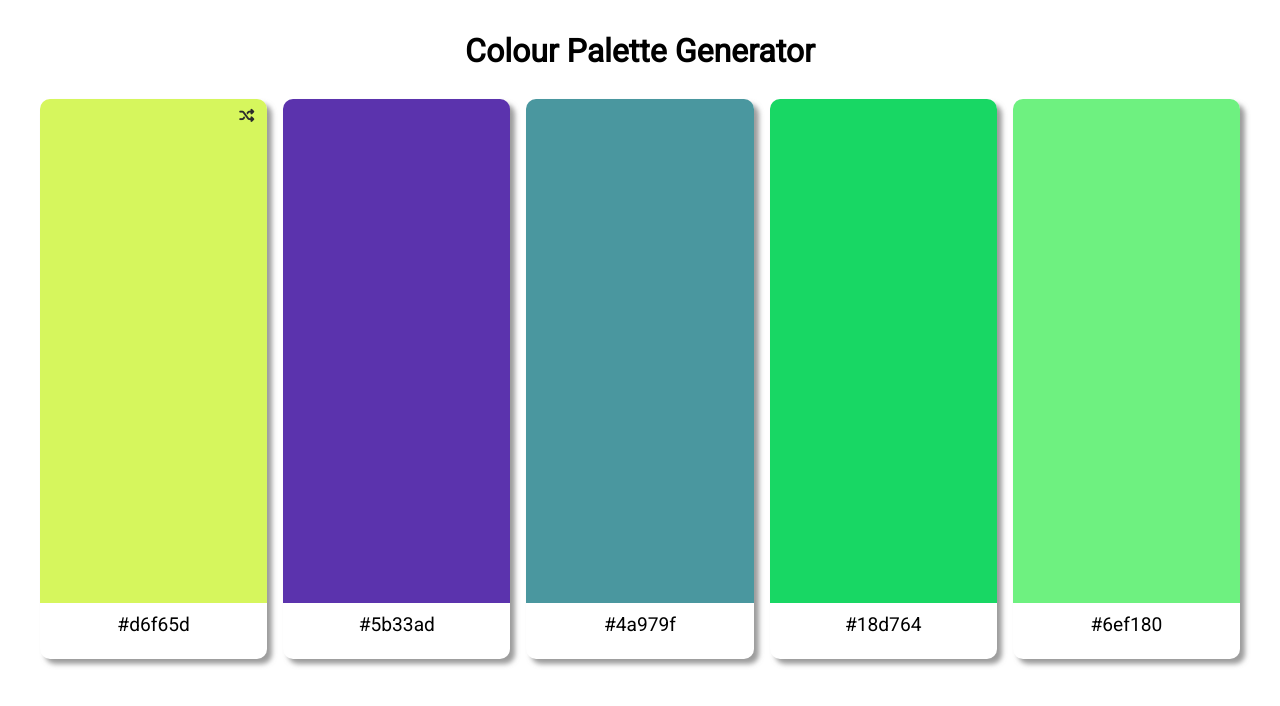
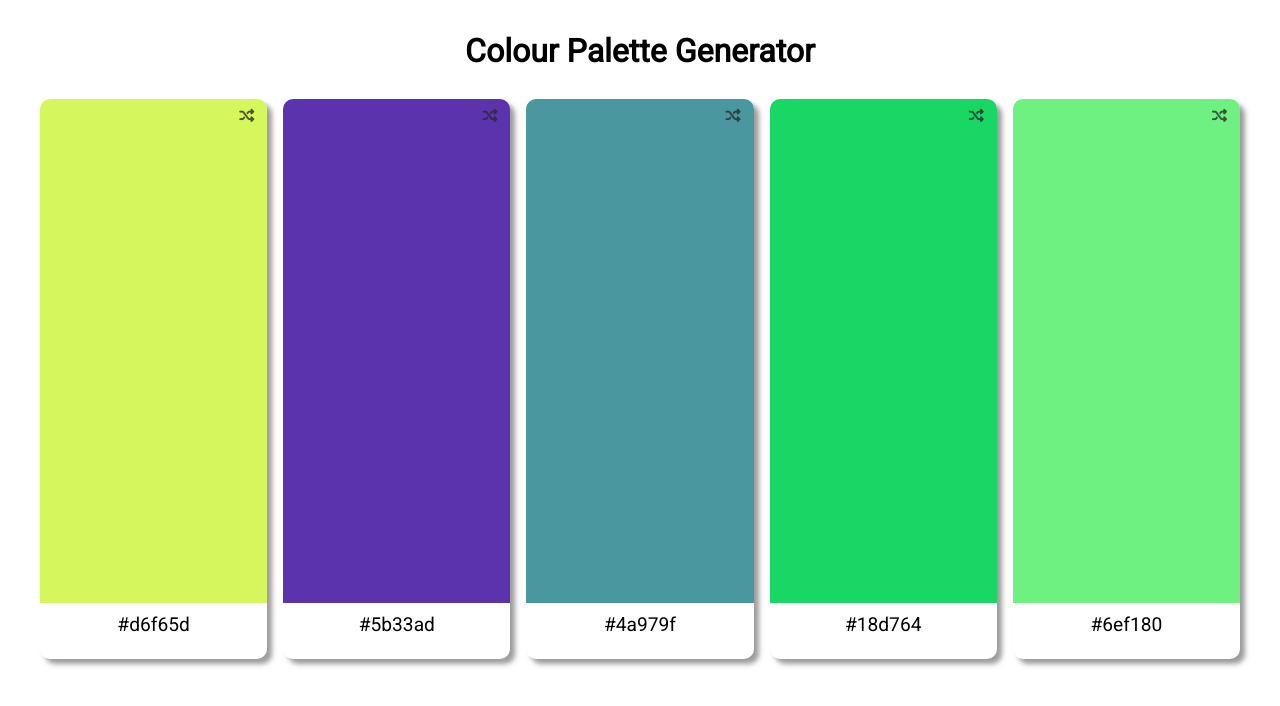
Before and after one commit to mariaalouisaa/Colour-Palette-Project, a plain HTML site: page index.html in a window 1280 px wide. Drawn offline with Linux system fonts and the light colour scheme.

Commit message:
added shuffle button to each colour div

```diff
--- a/index.html
+++ b/index.html
@@ -27,19 +27,27 @@
         <p id="text-1">#</p>
       </div>
       <div class="colour-div">
-        <div class="colour" id="colour-2"></div>
+        <div class="colour" id="colour-2">
+          <button class="shuffle"><i class="fas fa-random"></i></button>
+        </div>
         <p id="text-2">#</p>
       </div>
       <div class="colour-div">
-        <div class="colour" id="colour-3"></div>
+        <div class="colour" id="colour-3">
+          <button class="shuffle"><i class="fas fa-random"></i></button>
+        </div>
         <p id="text-3">#</p>
       </div>
       <div class="colour-div">
-        <div class="colour" id="colour-4"></div>
+        <div class="colour" id="colour-4">
+          <button class="shuffle"><i class="fas fa-random"></i></button>
+        </div>
         <p id="text-4">#</p>
       </div>
       <div class="colour-div">
-        <div class="colour" id="colour-5"></div>
+        <div class="colour" id="colour-5">
+          <button class="shuffle"><i class="fas fa-random"></i></button>
+        </div>
         <p id="text-5">#</p>
       </div>
     </div>
--- a/styles.css
+++ b/styles.css
@@ -17,7 +17,7 @@ body {
 }
 
 .shuffle {
-  color: rgb(43, 43, 43);
+  color: rgb(43, 43, 43, 0.8);
   background: none;
   border: none;
   float: right;
```
